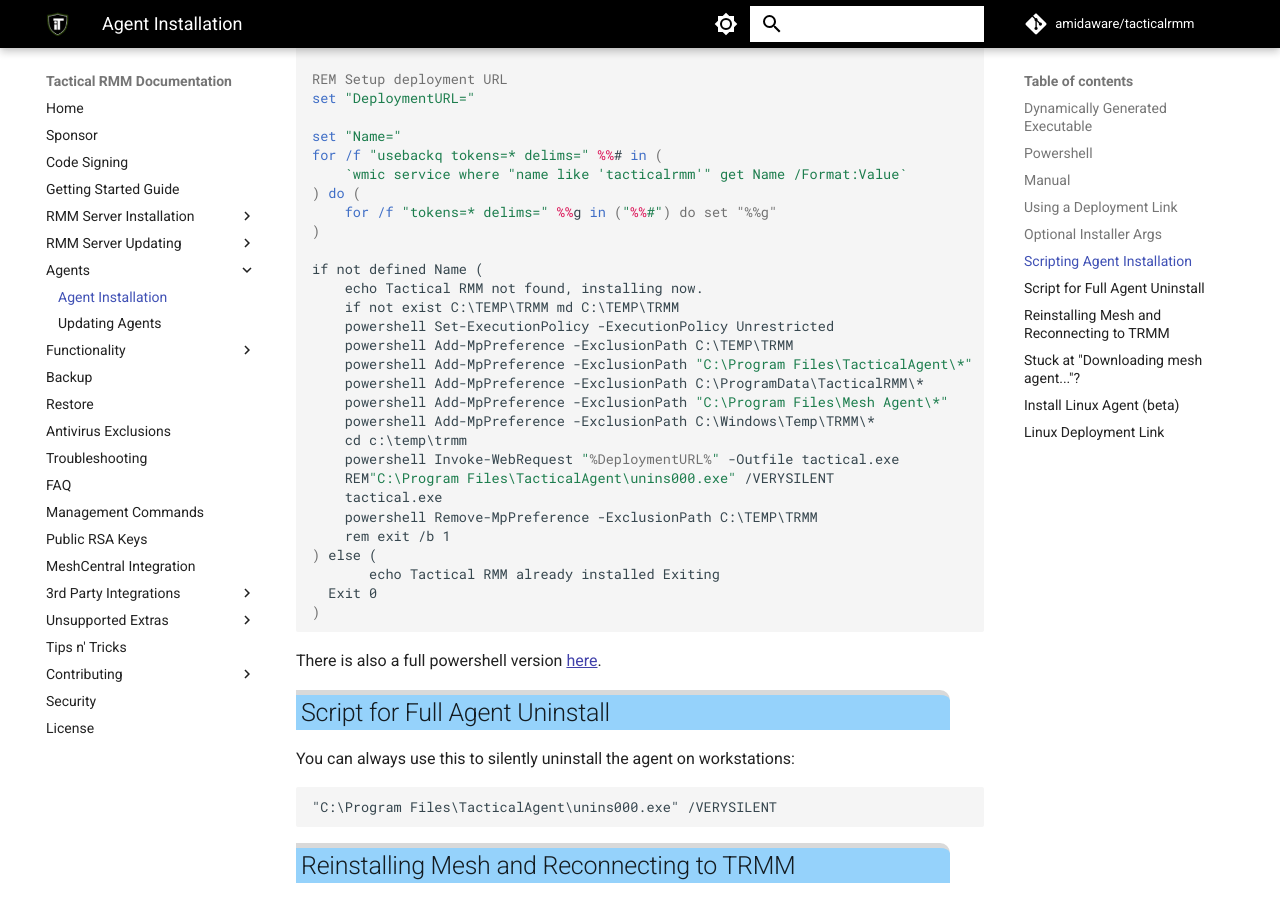
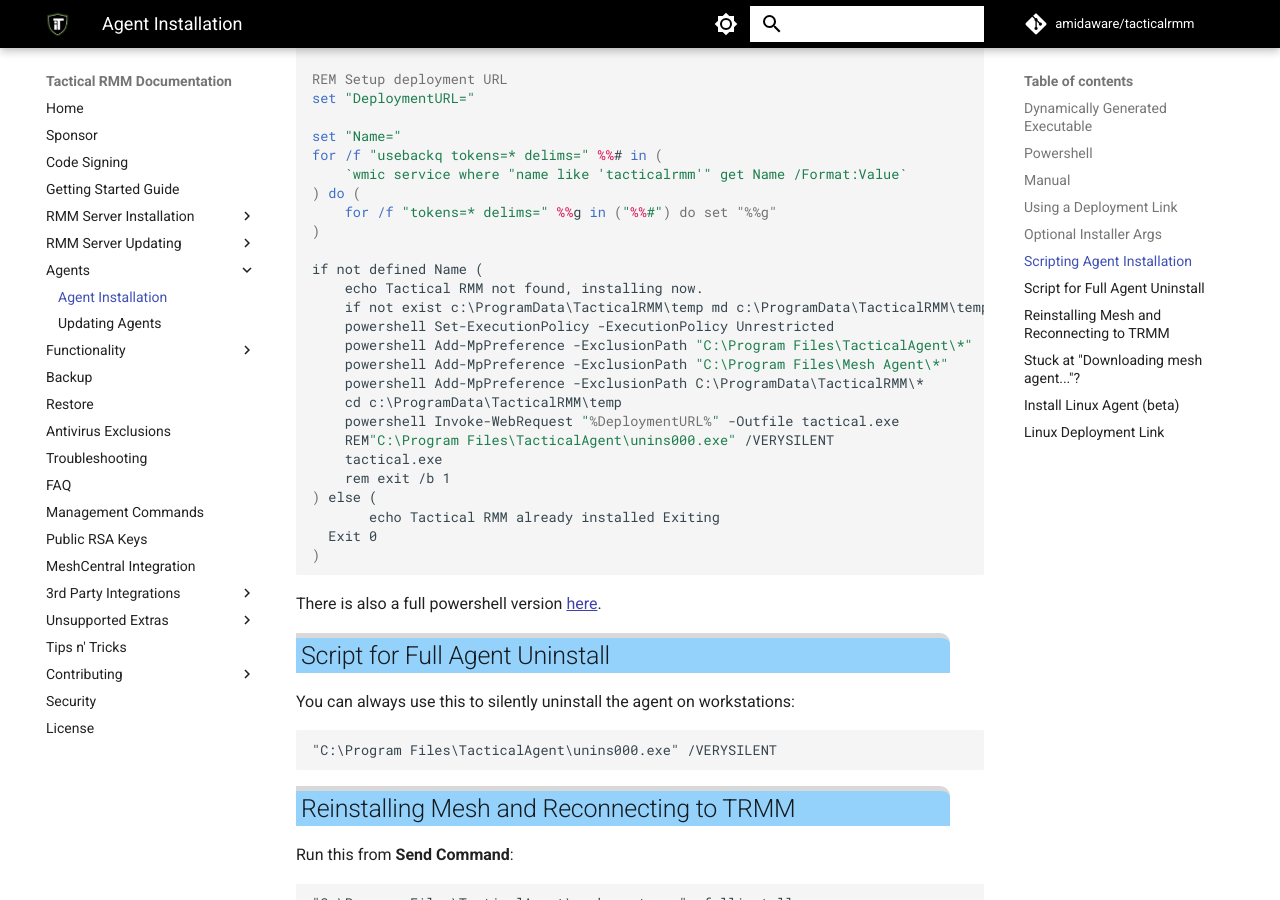
Before and after one commit to amidaware/trmm-docs, an MkDocs documentation site: the page built from docs/install_agent.md, in a window 1280 px wide and 900 px high, scrolled down 3069 px. Built offline with MkDocs 1.6.1 and Material for MkDocs 9.7.7, drawn with Linux system fonts in a browser that asks for light colours; comment, search, counter and statistics services are not loaded.

Commit message:
Adjusting to new paths

```diff
--- a/docs/install_agent.md
+++ b/docs/install_agent.md
@@ -108,18 +108,15 @@
 
 if not defined Name (
     echo Tactical RMM not found, installing now.
-    if not exist C:\TEMP\TRMM md C:\TEMP\TRMM
+    if not exist c:\ProgramData\TacticalRMM\temp md c:\ProgramData\TacticalRMM\temp
     powershell Set-ExecutionPolicy -ExecutionPolicy Unrestricted
-    powershell Add-MpPreference -ExclusionPath C:\TEMP\TRMM
     powershell Add-MpPreference -ExclusionPath "C:\Program Files\TacticalAgent\*"
+    powershell Add-MpPreference -ExclusionPath "C:\Program Files\Mesh Agent\*"
     powershell Add-MpPreference -ExclusionPath C:\ProgramData\TacticalRMM\*
-    powershell Add-MpPreference -ExclusionPath "C:\Program Files\Mesh Agent\*"
-    powershell Add-MpPreference -ExclusionPath C:\Windows\Temp\TRMM\*
-    cd c:\temp\trmm
+    cd c:\ProgramData\TacticalRMM\temp
     powershell Invoke-WebRequest "%DeploymentURL%" -Outfile tactical.exe
     REM"C:\Program Files\TacticalAgent\unins000.exe" /VERYSILENT
     tactical.exe
-    powershell Remove-MpPreference -ExclusionPath C:\TEMP\TRMM
     rem exit /b 1
 ) else (
        echo Tactical RMM already installed Exiting
```
